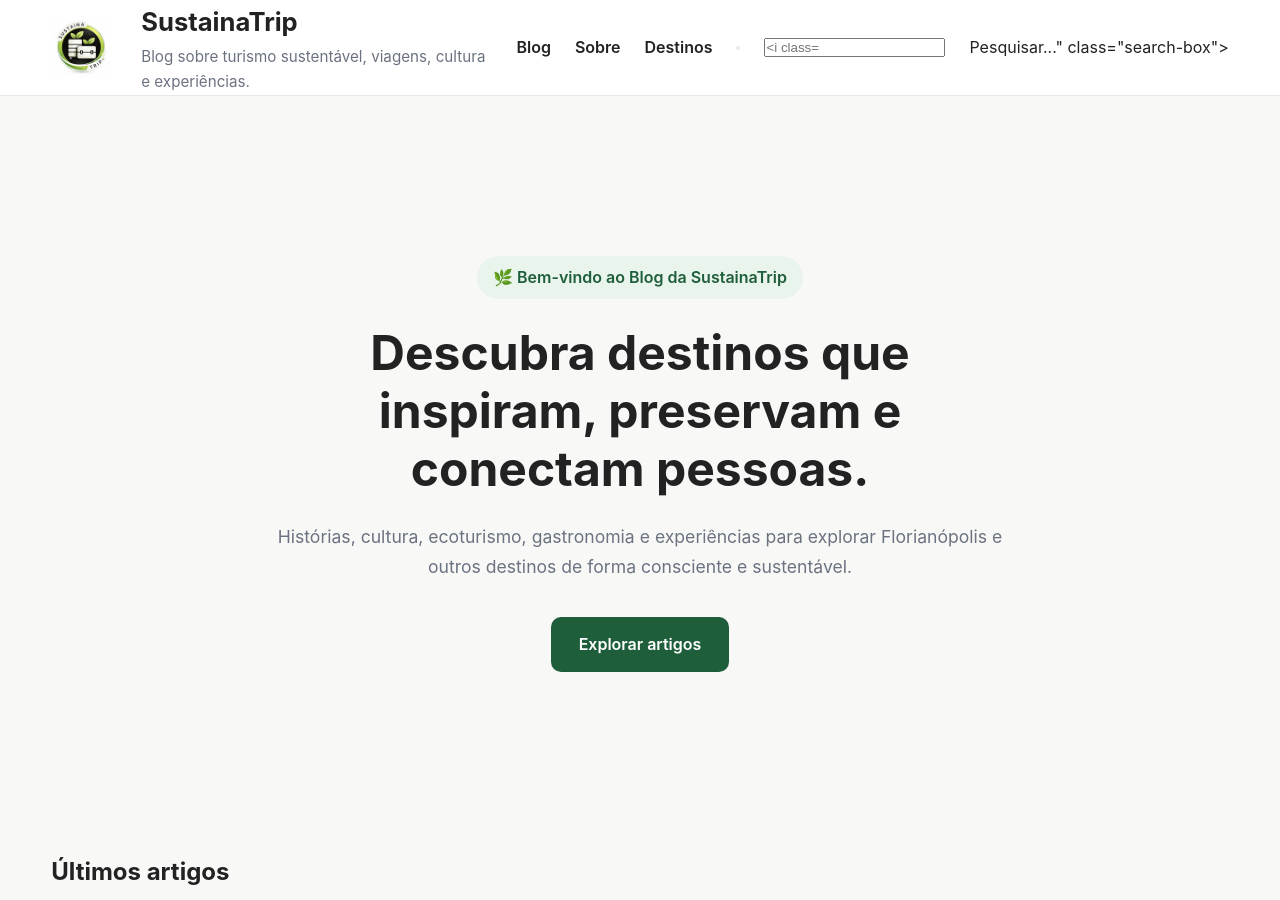
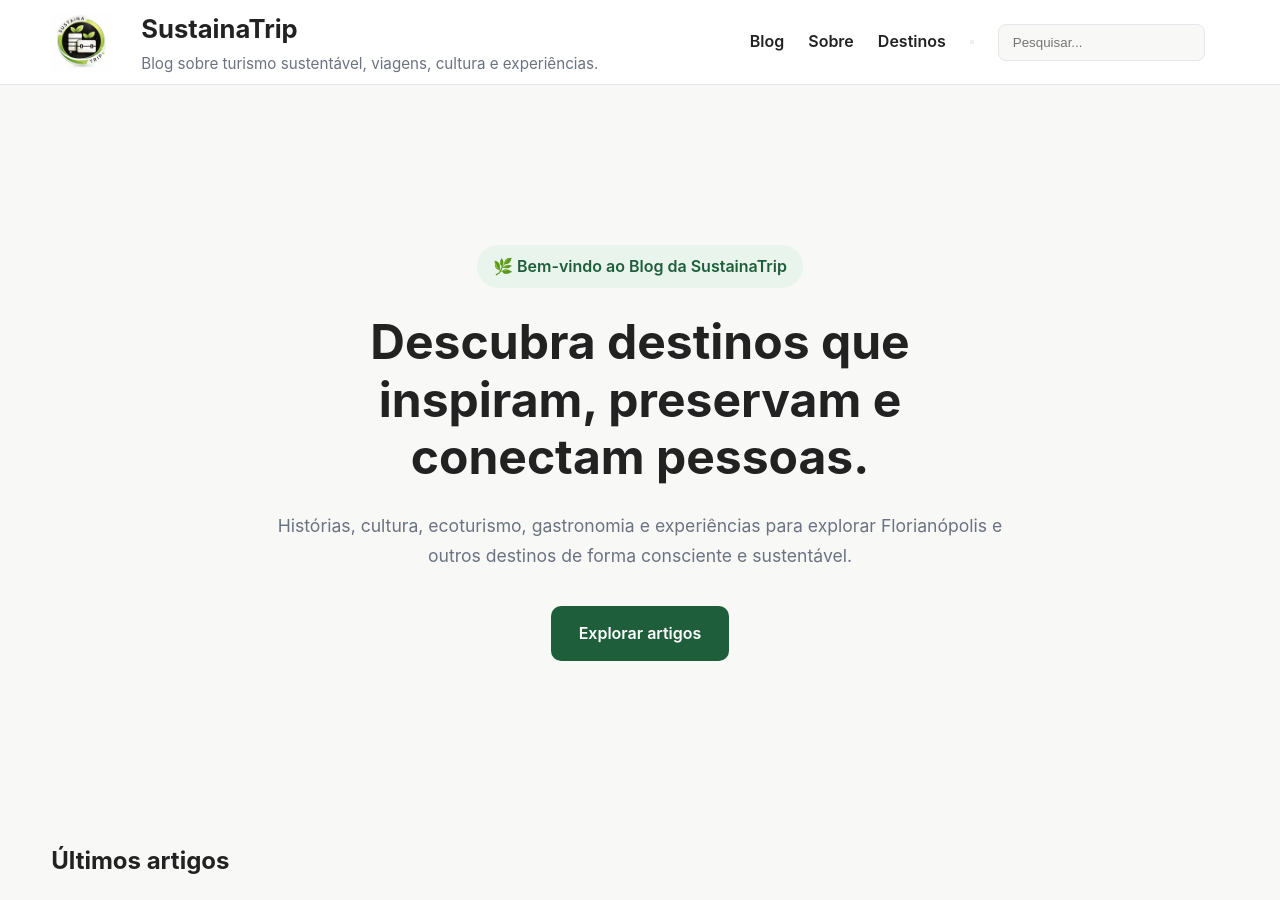
Before and after one commit to sustainatrip/blog, a Jekyll site: the page built from index.html, in a window 1280 px wide and 900 px high. Built offline with Jekyll 4.4.1, drawn with Linux system fonts in a browser that asks for light colours.

Commit message:
Atualizar o navigation.html

```diff
--- a/_includes/navigation.html
+++ b/_includes/navigation.html
@@ -16,7 +16,8 @@
 
     <input
         type="search"
-        placeholder="<i class="icon-search"></i>Pesquisar..."
+        placeholder="Pesquisar..."
         class="search-box">
+        <i class="icon-search"></i>
 
 </nav>
```
